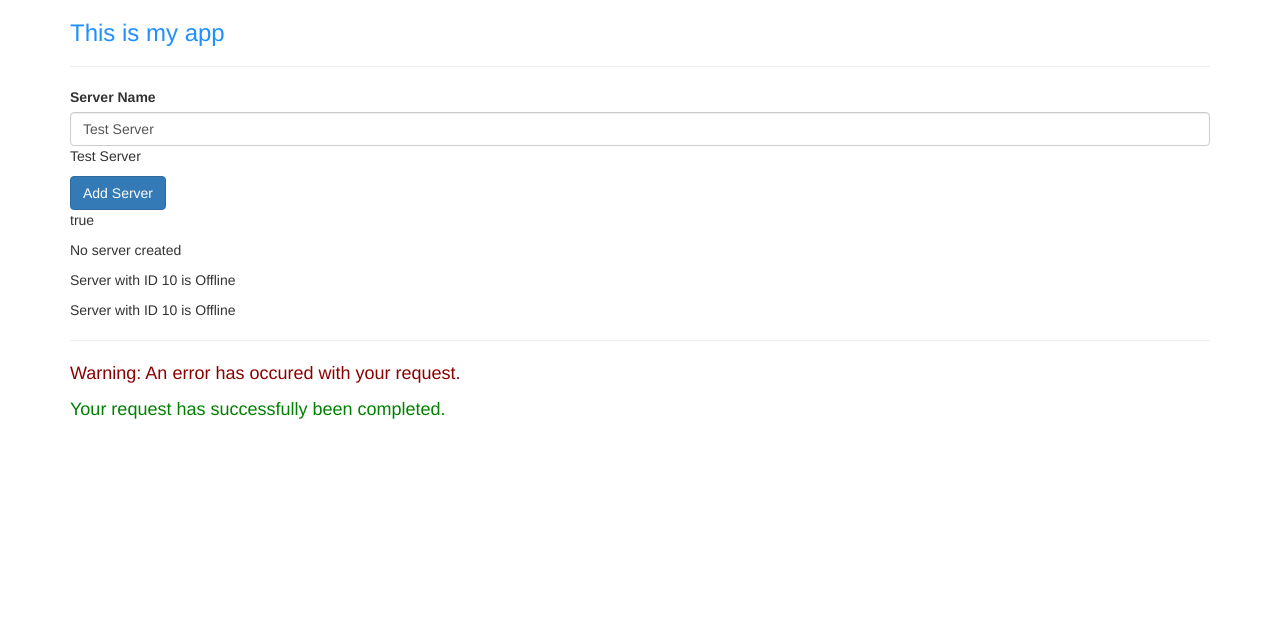
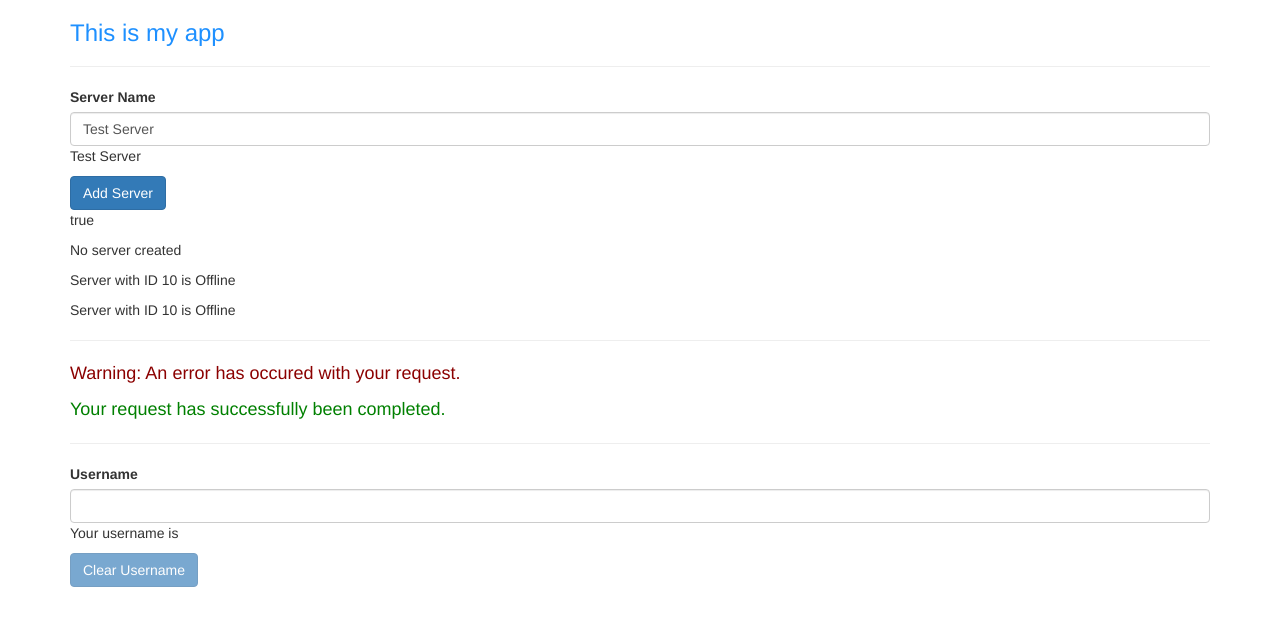
Before and after one commit to Aleksandar-Zoric-93/Angular8_Udemy, an Angular app: page / in a window 1280 px wide. Shown: the top 626 px of the page. Built offline with nearby package versions, Linux system fonts and the light colour scheme.

Commit message:
Data binding example - assignment.

```diff
--- a/src/app/app.component.html
+++ b/src/app/app.component.html
@@ -6,6 +6,8 @@
          <app-servers></app-servers>
          <hr>
          <app-alerts></app-alerts>
+         <hr>
+         <app-user></app-user>
         </div>
     </div>
 </div>
--- a/src/app/app.module.ts
+++ b/src/app/app.module.ts
@@ -7,6 +7,7 @@ import { WarningComponent } from './warning/warning.component';
 import { SuccessComponent } from './success/success.component';
 import { AlertsComponent } from './alerts/alerts.component';
 import { FormsModule } from '@angular/forms';
+import { UserComponent } from './user/user.component';
 
 @NgModule({
   declarations: [
@@ -15,7 +16,8 @@ import { FormsModule } from '@angular/forms';
     ServersComponent,
     WarningComponent,
     SuccessComponent,
-    AlertsComponent
+    AlertsComponent,
+    UserComponent
   ],
   imports: [
     BrowserModule,
--- a/src/app/servers/servers.component.ts
+++ b/src/app/servers/servers.component.ts
@@ -24,7 +24,7 @@ export class ServersComponent implements OnInit {
 
   onCreateServer()
   {
-    this.serverCreationStatus = 'Server was created';
+    this.serverCreationStatus = 'Server was created.  The server name is ' + this.serverName;
   }
 
   onUpdateServerName(event: any) {
--- /dev/null
+++ b/src/app/user/user.component.html
@@ -0,0 +1,11 @@
+<Label> Username </Label>
+<input type="text" class="form-control" [(ngModel)]="username" (input)="onUpdateUsername($event)" />
+<p>Your username is {{ username }} </p>
+
+<button
+  class="btn btn-primary"
+  [disabled]="!enableButton"
+  (click)="onClearUsername()"
+>
+  Clear Username
+</button>
--- /dev/null
+++ b/src/app/user/user.component.ts
@@ -0,0 +1,36 @@
+import { Component, OnInit } from '@angular/core';
+
+@Component({
+  selector: 'app-user',
+  templateUrl: './user.component.html',
+  styleUrls: ['./user.component.css']
+})
+export class UserComponent implements OnInit {
+  username = ''
+  enableButton = false;
+
+  constructor() {
+    this.checkButtonStatus();
+   }
+
+  ngOnInit() {
+  }
+
+  checkButtonStatus() {
+    if (this.username  == '') {
+      this.enableButton = false
+    }
+    else {
+      this.enableButton = true
+    }
+  }
+  onUpdateUsername(event: any) {
+    this.username = event.target.value;
+    this.checkButtonStatus();
+  }
+
+  onClearUsername() {
+    this.username = '';
+  }
+
+}
```
Also changed, not shown: src/app/user/user.component.css (added).
